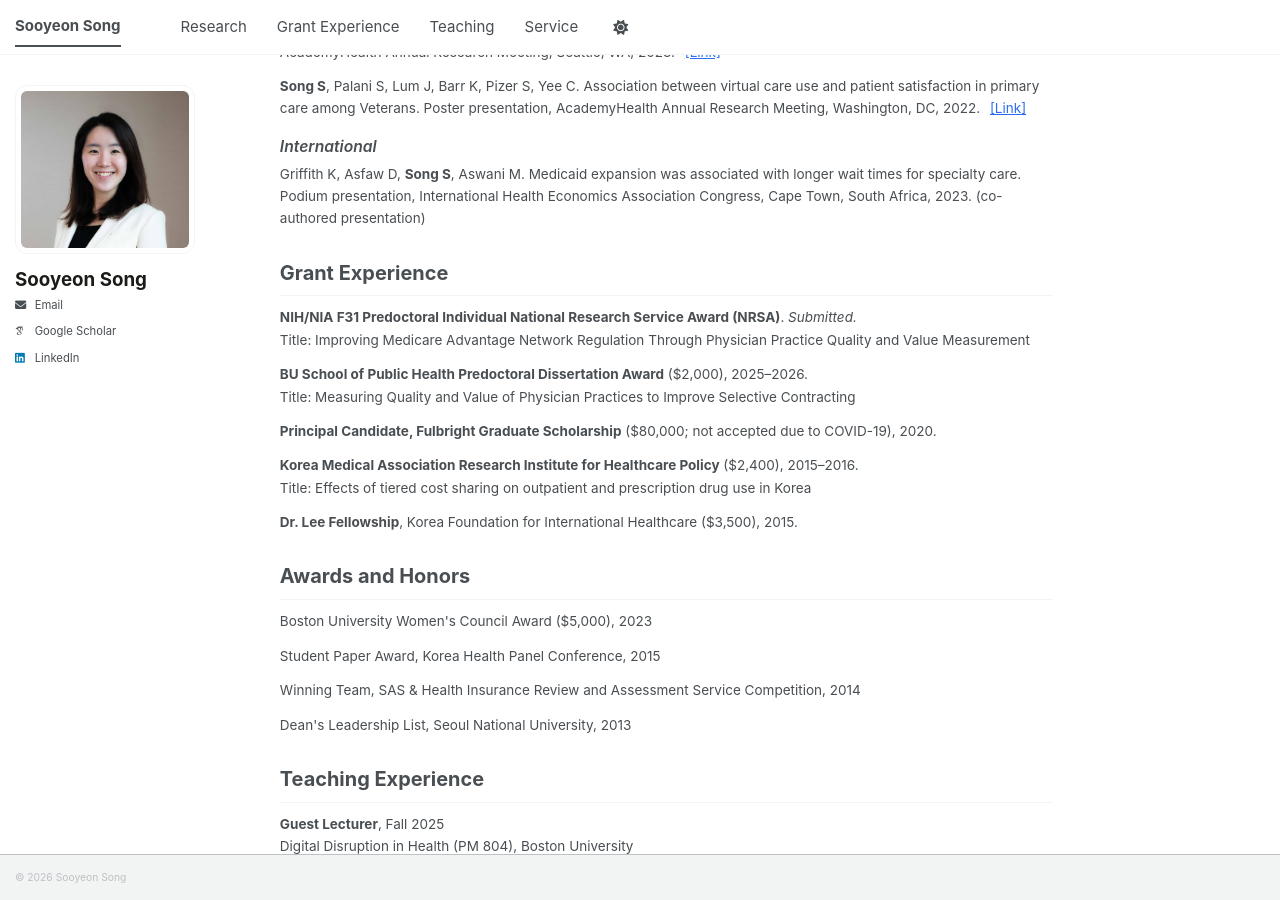
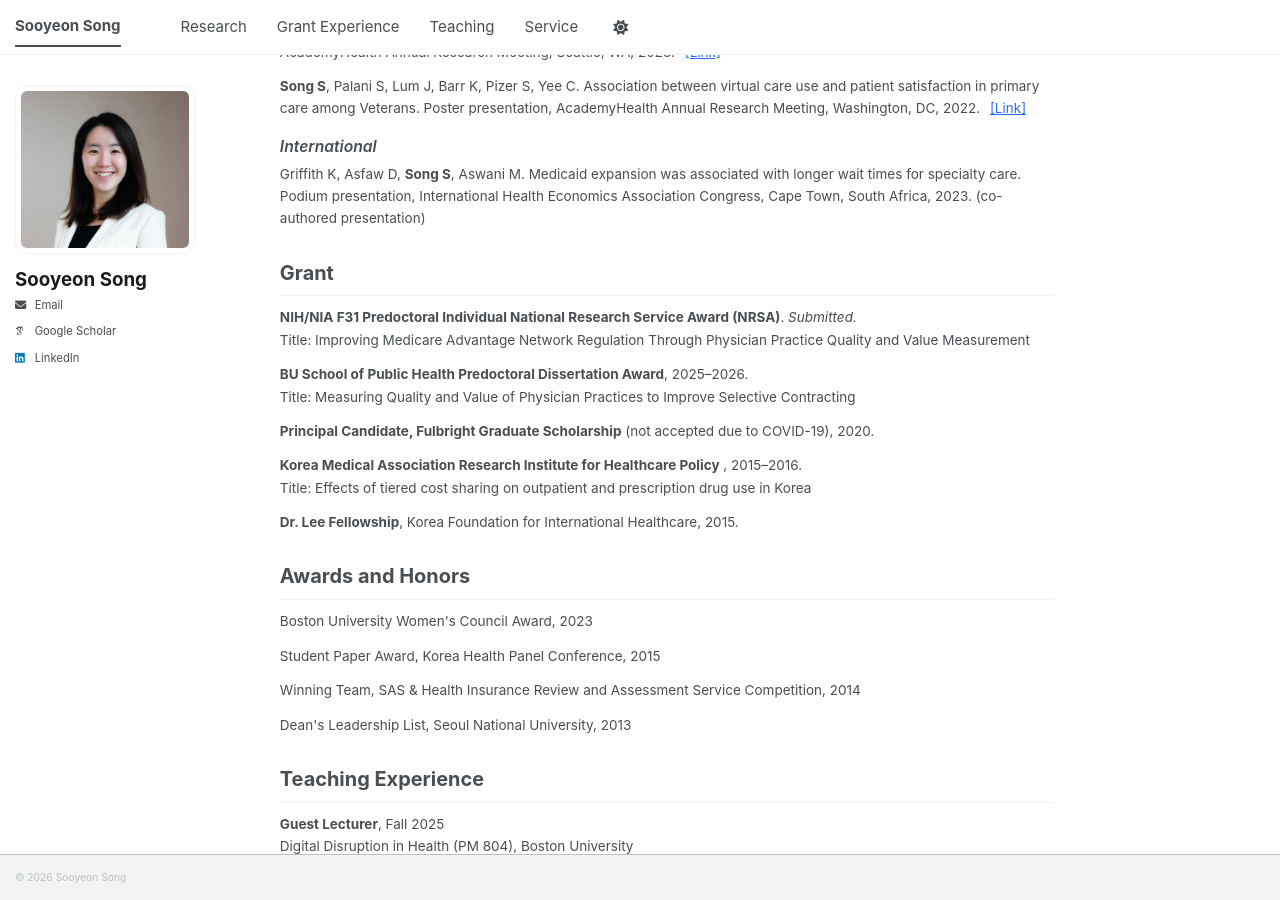
Before and after one commit to sooyeonsong/sooyeonsong.github.io, a Jekyll site: the page built from _pages/about.md, in a window 1280 px wide and 900 px high, scrolled down 1629 px. Built offline with Jekyll 4.4.1, drawn with Linux system fonts in a browser that asks for light colours; some web fonts are replaced; a script bundle is joined from its source files by our own code; library files that are not in the unit come from our copies.

Commit message:
Update about.md

```diff
--- a/_pages/about.md
+++ b/_pages/about.md
@@ -64,20 +64,20 @@ Before pursuing PhD training, I worked in global health policy and management an
 <p>Griffith K, Asfaw D, <strong>Song S</strong>, Aswani M. Medicaid expansion was associated with longer wait times for specialty care. Podium presentation, International Health Economics Association Congress, Cape Town, South Africa, 2023. (co-authored presentation)</p>
 </div>
 
-<h2 id="grants">Grant Experience</h2>
+<h2 id="grants">Grant</h2>
 
 <div class="pub-list" markdown="0">
 <p><strong>NIH/NIA F31 Predoctoral Individual National Research Service Award (NRSA)</strong>. <em>Submitted.</em><br>Title: Improving Medicare Advantage Network Regulation Through Physician Practice Quality and Value Measurement</p>
-<p><strong>BU School of Public Health Predoctoral Dissertation Award</strong> ($2,000), 2025&ndash;2026.<br>Title: Measuring Quality and Value of Physician Practices to Improve Selective Contracting</p>
-<p><strong>Principal Candidate, Fulbright Graduate Scholarship</strong> ($80,000; not accepted due to COVID-19), 2020.</p>
-<p><strong>Korea Medical Association Research Institute for Healthcare Policy</strong> ($2,400), 2015&ndash;2016.<br>Title: Effects of tiered cost sharing on outpatient and prescription drug use in Korea</p>
-<p><strong>Dr. Lee Fellowship</strong>, Korea Foundation for International Healthcare ($3,500), 2015.</p>
+<p><strong>BU School of Public Health Predoctoral Dissertation Award</strong>, 2025&ndash;2026.<br>Title: Measuring Quality and Value of Physician Practices to Improve Selective Contracting</p>
+<p><strong>Principal Candidate, Fulbright Graduate Scholarship</strong> (not accepted due to COVID-19), 2020.</p>
+<p><strong>Korea Medical Association Research Institute for Healthcare Policy</strong> , 2015&ndash;2016.<br>Title: Effects of tiered cost sharing on outpatient and prescription drug use in Korea</p>
+<p><strong>Dr. Lee Fellowship</strong>, Korea Foundation for International Healthcare, 2015.</p>
 </div>
 
 <h2 id="awards">Awards and Honors</h2>
 
 <div class="pub-list" markdown="0">
-<p>Boston University Women's Council Award ($5,000), 2023</p>
+<p>Boston University Women's Council Award, 2023</p>
 <p>Student Paper Award, Korea Health Panel Conference, 2015</p>
 <p>Winning Team, SAS &amp; Health Insurance Review and Assessment Service Competition, 2014</p>
 <p>Dean's Leadership List, Seoul National University, 2013</p>
```
